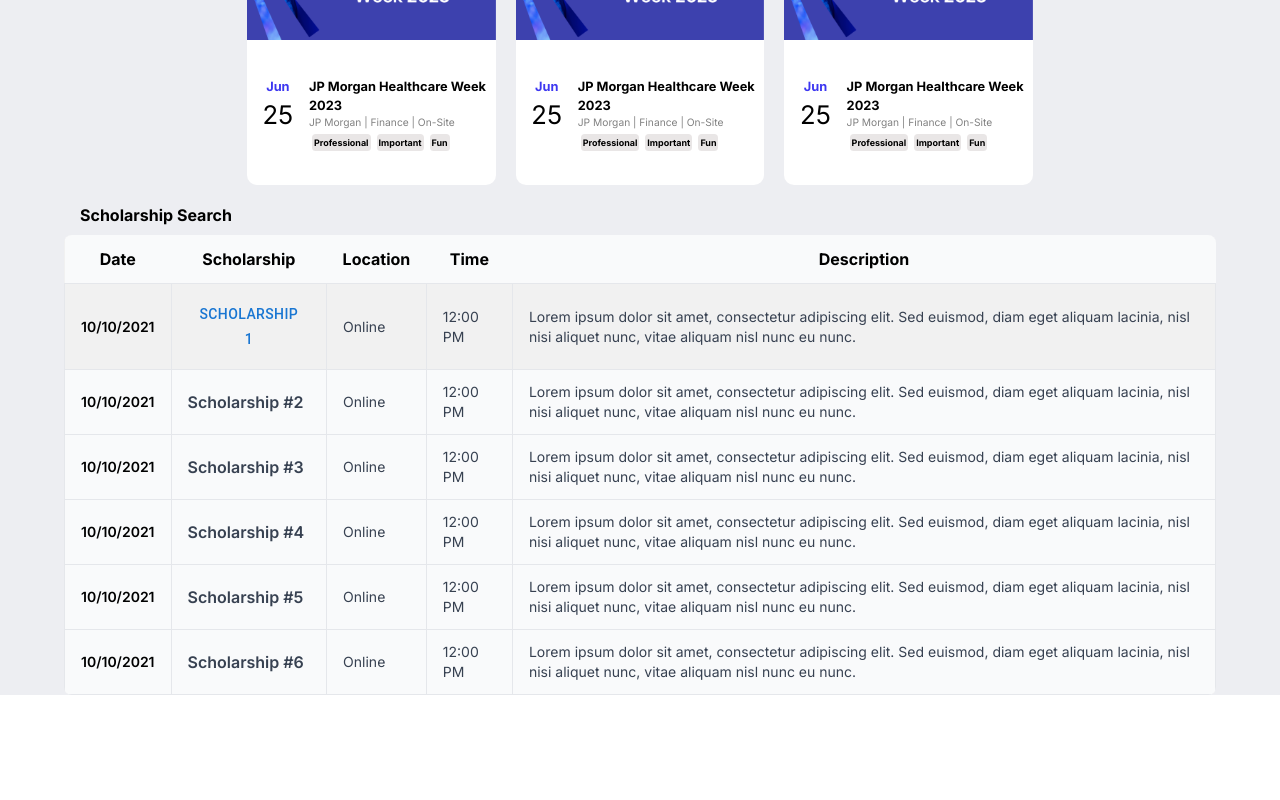
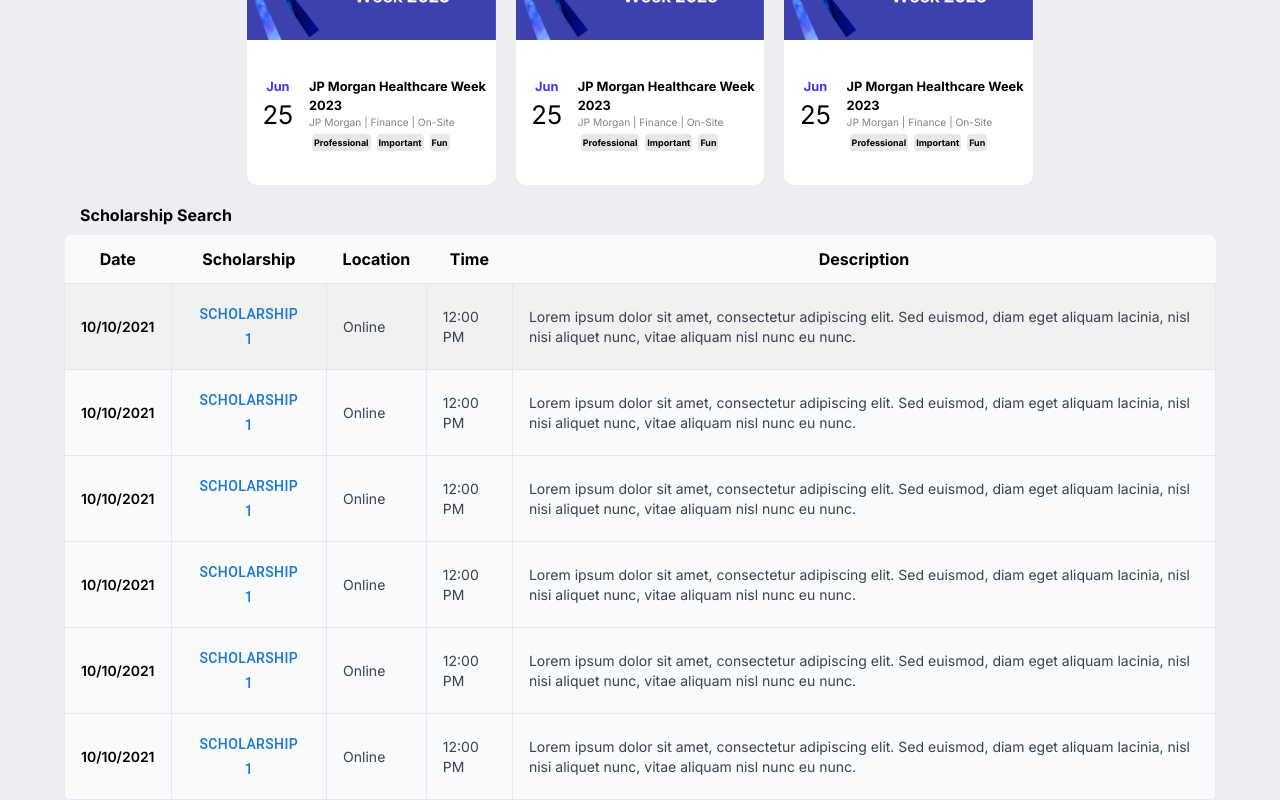
Before and after one commit to pqn5106/BeyondClass, a Next.js app: page / in a window 1280 px wide. Shown: the part 326-1126 px from the top of the page. Before the commit the page ends 1021 px from the top, so only its background shows below. Built offline with nearby package versions, Linux system fonts and the light colour scheme.

Commit message:
added more modals

```diff
--- a/src/app/page.js
+++ b/src/app/page.js
@@ -62,7 +62,7 @@ export default function Home() {
                   </div>
                 </div>
               </td>
-              <td className="px-4 py-3 text-ms font-semibold border">Scholarship #2</td>
+              <td className="px-4 py-3 text-ms font-semibold border"><ScholarshipsList /></td>
               <td className="px-4 py-3 text-sm border">Online</td>
               <td className="px-4 py-3 text-sm border">12:00 PM</td>
               <td className="px-4 py-3 text-sm border">Lorem ipsum dolor sit amet, consectetur adipiscing elit. Sed euismod, diam eget aliquam lacinia, nisl nisi aliquet nunc, vitae aliquam nisl nunc eu nunc. </td>
@@ -75,7 +75,7 @@ export default function Home() {
                   </div>
                 </div>
               </td>
-              <td className="px-4 py-3 text-ms font-semibold border">Scholarship #3</td>
+              <td className="px-4 py-3 text-ms font-semibold border"><ScholarshipsList /></td>
               <td className="px-4 py-3 text-sm border">Online</td>
               <td className="px-4 py-3 text-sm border">12:00 PM</td>
               <td className="px-4 py-3 text-sm border">Lorem ipsum dolor sit amet, consectetur adipiscing elit. Sed euismod, diam eget aliquam lacinia, nisl nisi aliquet nunc, vitae aliquam nisl nunc eu nunc. </td>
@@ -88,7 +88,7 @@ export default function Home() {
                   </div>
                 </div>
               </td>
-              <td className="px-4 py-3 text-ms font-semibold border">Scholarship #4</td>
+              <td className="px-4 py-3 text-ms font-semibold border"><ScholarshipsList /></td>
               <td className="px-4 py-3 text-sm border">Online</td>
               <td className="px-4 py-3 text-sm border">12:00 PM</td>
               <td className="px-4 py-3 text-sm border">Lorem ipsum dolor sit amet, consectetur adipiscing elit. Sed euismod, diam eget aliquam lacinia, nisl nisi aliquet nunc, vitae aliquam nisl nunc eu nunc. </td>
@@ -101,7 +101,7 @@ export default function Home() {
                   </div>
                 </div>
               </td>
-              <td className="px-4 py-3 text-ms font-semibold border">Scholarship #5</td>
+              <td className="px-4 py-3 text-ms font-semibold border"><ScholarshipsList /></td>
               <td className="px-4 py-3 text-sm border">Online</td>
               <td className="px-4 py-3 text-sm border">12:00 PM</td>
               <td className="px-4 py-3 text-sm border">Lorem ipsum dolor sit amet, consectetur adipiscing elit. Sed euismod, diam eget aliquam lacinia, nisl nisi aliquet nunc, vitae aliquam nisl nunc eu nunc. </td>
@@ -114,7 +114,7 @@ export default function Home() {
                   </div>
                 </div>
               </td>
-              <td className="px-4 py-3 text-ms font-semibold border">Scholarship #6</td>
+              <td className="px-4 py-3 text-ms font-semibold border"><ScholarshipsList /></td>
               <td className="px-4 py-3 text-sm border">Online</td>
               <td className="px-4 py-3 text-sm border">12:00 PM</td>
               <td className="px-4 py-3 text-sm border">Lorem ipsum dolor sit amet, consectetur adipiscing elit. Sed euismod, diam eget aliquam lacinia, nisl nisi aliquet nunc, vitae aliquam nisl nunc eu nunc. </td>
```
